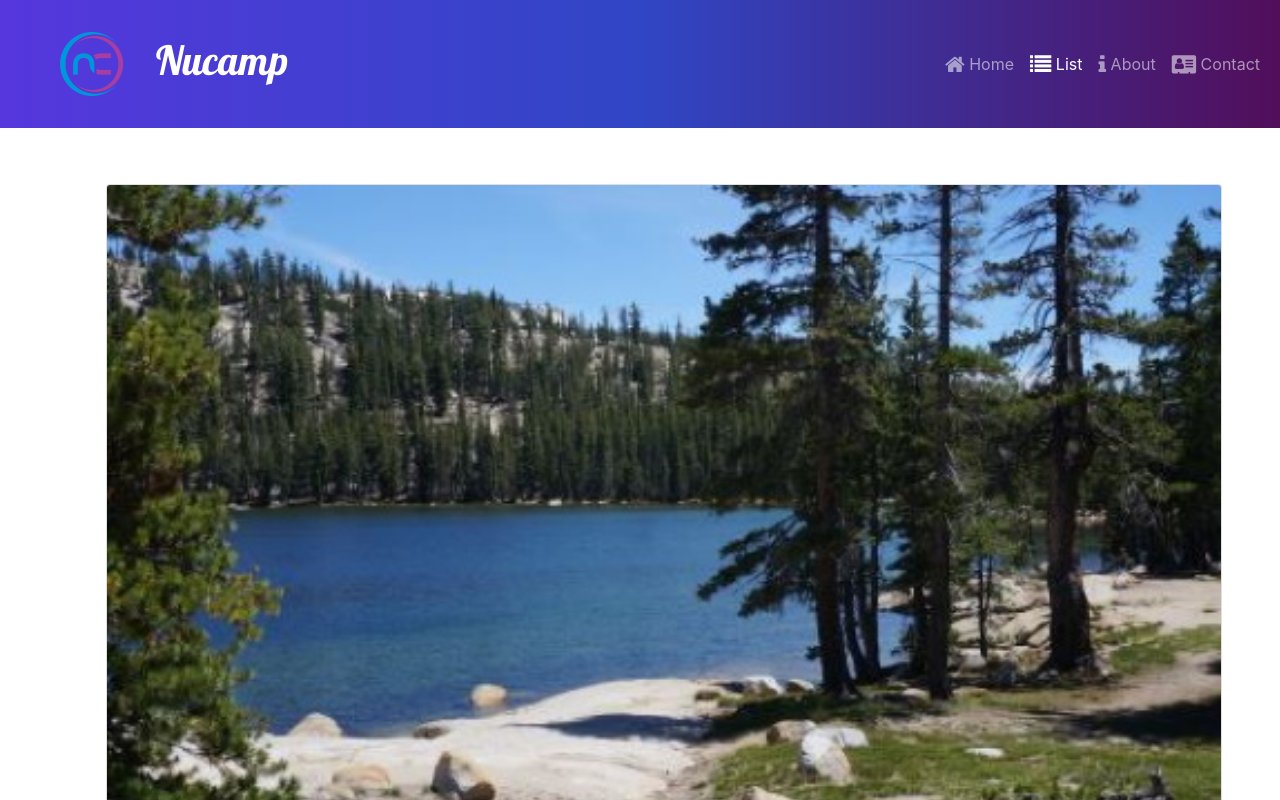
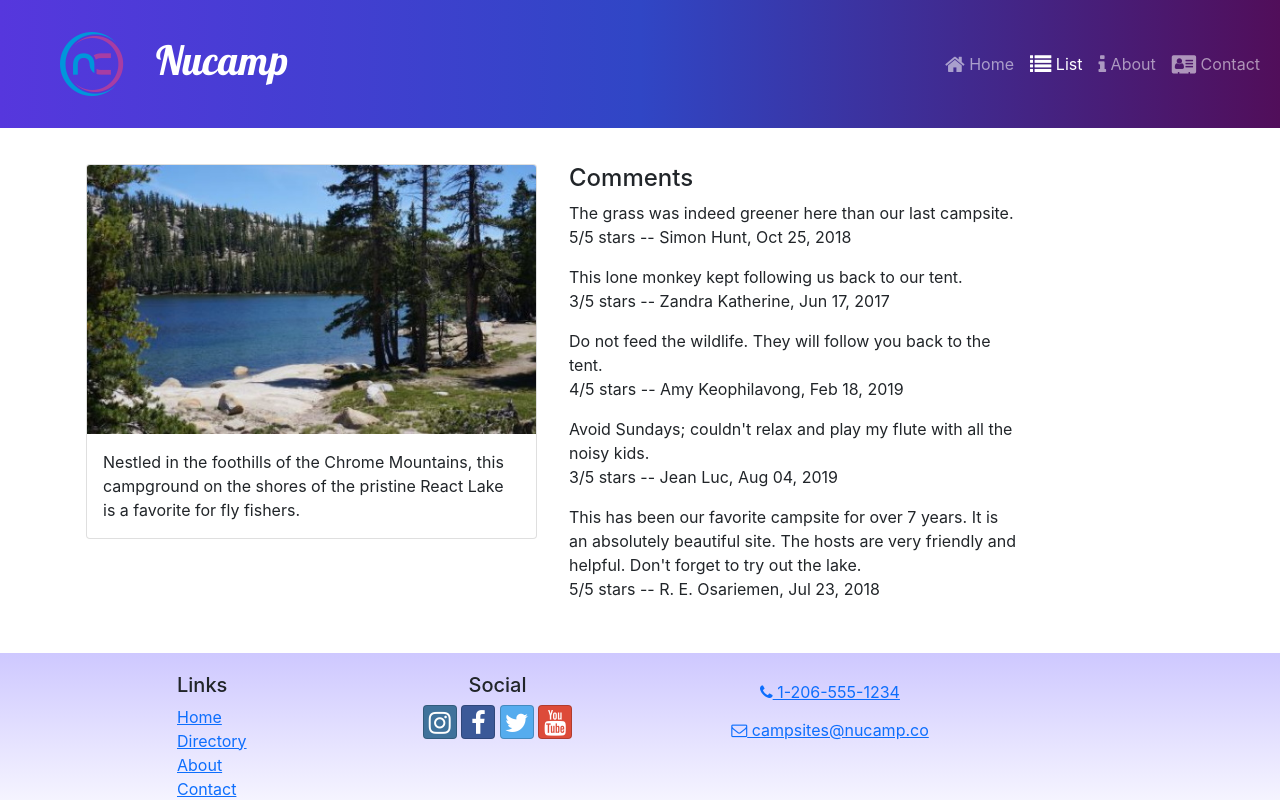
Before and after one commit to RozoLux/Nucamp---React, a React (Create React App) app: page /directory/0 in a window 1280 px wide. Shown: the top 800 px of the page. Built offline with nearby package versions, Linux system fonts and the light colour scheme.

Commit message:
Comments

```diff
--- a/src/features/campsites/CampsiteCard.js
+++ b/src/features/campsites/CampsiteCard.js
@@ -12,7 +12,6 @@
                   src={image}
                   alt={name}
         />
-
         <CardImgOverlay>
           <CardTitle>{name}</CardTitle>
         </CardImgOverlay>
@@ -20,6 +19,6 @@
     </Link>
   );
 
-}
+};
 
 export default CampsiteCard;
--- a/src/features/campsites/CampsiteDetail.js
+++ b/src/features/campsites/CampsiteDetail.js
@@ -5,7 +5,7 @@
   const {image, name, description} = campsite ;
 
   return (
-    <Col md='12' className='m-4'>
+    <Col md='5' className='m-1'>
       <Card>
         <CardImg top src={image} alt={name} />
         <CardBody>
--- /dev/null
+++ b/src/features/comments/Comment.js
@@ -0,0 +1,15 @@
+import {formatDate} from '../../utils/formatDate';
+
+const Comment = ({comment}) => {
+  const {text: commentText, rating, author, date} = comment ;
+
+  return (
+    <p>
+      {commentText}
+      <br />
+      {rating}/5 stars -- {author}, {formatDate(date)}
+    </p>
+  );
+};
+
+export default Comment;
--- /dev/null
+++ b/src/features/comments/CommentsList.js
@@ -0,0 +1,25 @@
+ import { Col } from 'reactstrap' ;
+ import Comment from './Comment' ;
+ import { selectCommentsByCampsiteId} from './commentsSlice';
+
+ const CommentsList = ({ campsiteId}) => {
+  const comments = selectCommentsByCampsiteId(campsiteId);
+
+  if (comments && comments.length > 0) {
+    return (
+      <Col md='5' className='m-1'>
+        <h4>Comments</h4>
+        {comments.map((comment) => {
+          return <Comment key = {comment.id} comment = {comment} />;
+        })}
+      </Col>
+    );
+  }
+  return (
+    <Col md='5' className='m-1'>
+      There are no comments for this campsite yet.
+    </Col>
+  );
+ };
+
+ export default CommentsList ;
--- /dev/null
+++ b/src/features/comments/commentsSlice.js
@@ -0,0 +1,5 @@
+import { COMMENTS } from '../../app/shared/COMMENTS';
+
+export const selectCommentsByCampsiteId = (campsiteId) => {
+  return COMMENTS.filter((comment) => comment.campsiteId === parseInt(campsiteId));
+}
--- a/src/pages/CampsiteDetailPage.js
+++ b/src/pages/CampsiteDetailPage.js
@@ -2,6 +2,7 @@
 import { useParams } from "react-router-dom";
 import { selectCampsiteById } from "../features/campsites/campsitesSlice";
 import CampsiteDetail from "../features/campsites/CampsiteDetail";
+import CommentsList from '../features/comments/CommentsList';
 
 const CampsiteDetailPage = () => {
   const {campsiteId} = useParams();
@@ -11,6 +12,7 @@
     <Container>
       <Row>
         <CampsiteDetail campsite={campsite} />
+        <CommentsList campsiteId={campsiteId} />
       </Row>
     </Container>
   )
--- a/src/pages/CampsitesDirectoryPage.js
+++ b/src/pages/CampsitesDirectoryPage.js
@@ -4,7 +4,7 @@
 const CampsitesDirectoryPage = () => {
   return (
     <Container>
-          <CampsitesList  />
+          <CampsitesList />
     </Container>
 
   );
--- /dev/null
+++ b/src/utils/formatDate.js
@@ -0,0 +1,7 @@
+export const formatDate = (date) => {
+  return new Intl.DateTimeFormat('en-US', {
+    year: 'numeric',
+    month: 'short',
+    day: '2-digit'
+  }).format(new Date(Date.parse(date)))
+};
```
